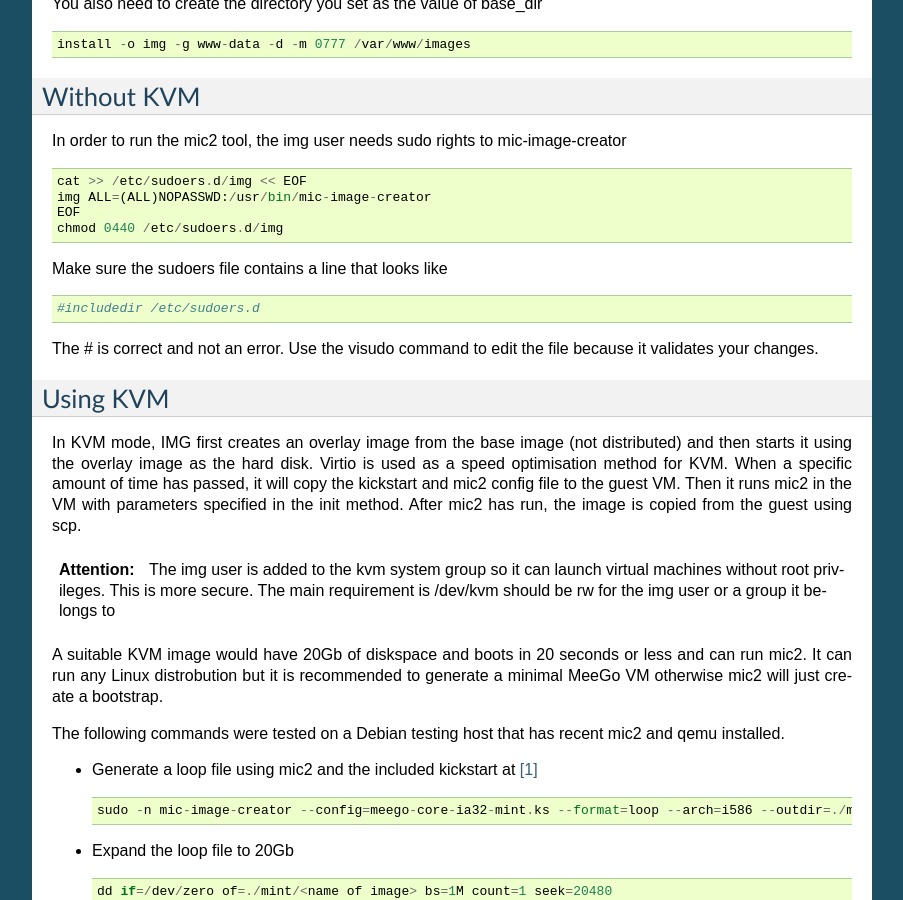
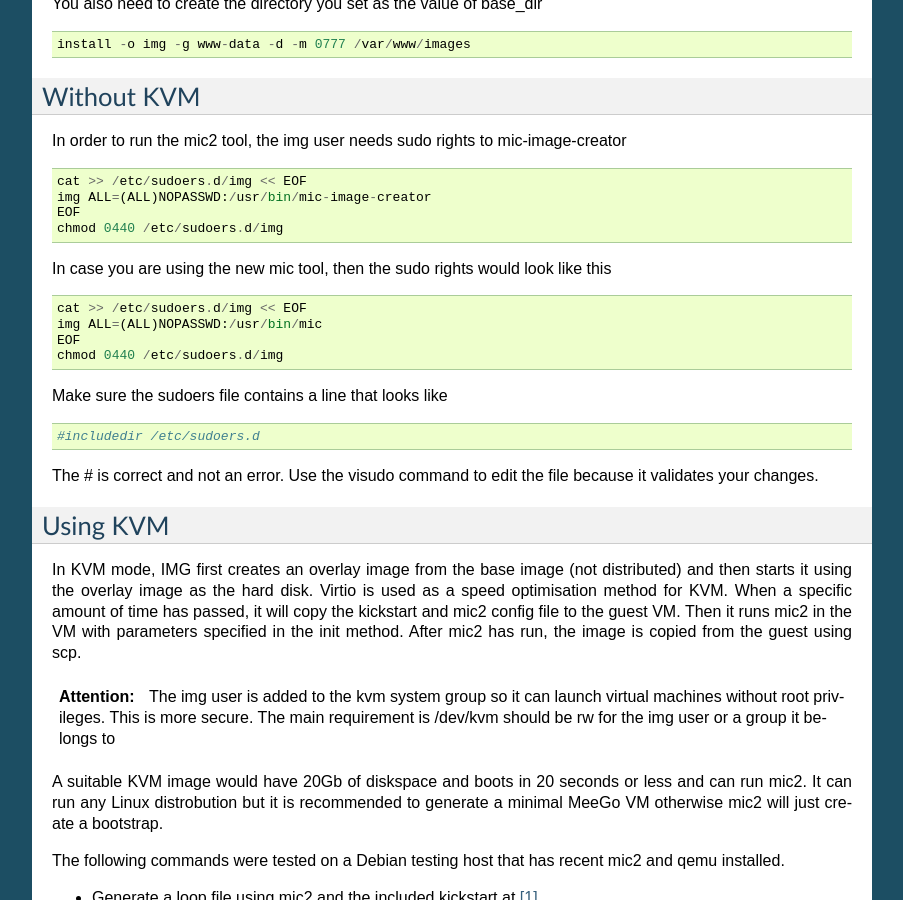
Before and after one commit to MeeGoIntegration/imager, a Sphinx documentation site: the page built from docs/configuration/build_image-conf.rst, in a window 1280 px wide and 900 px high, scrolled down 1218 px. Shown: the whole window, without its empty margins (198-1101 px from the left). Built offline with Sphinx 7.4.7, drawn with Linux system fonts in a browser that asks for light colours.

```diff
--- a/docs/configuration/build_image-conf.rst
+++ b/docs/configuration/build_image-conf.rst
@@ -33,6 +33,14 @@
 
  cat >> /etc/sudoers.d/img << EOF
  img ALL=(ALL)NOPASSWD:/usr/bin/mic-image-creator
+ EOF
+ chmod 0440 /etc/sudoers.d/img
+
+In case you are using the new mic tool, then the sudo rights would look like
+this ::
+
+ cat >> /etc/sudoers.d/img << EOF
+ img ALL=(ALL)NOPASSWD:/usr/bin/mic
  EOF
  chmod 0440 /etc/sudoers.d/img
 
```
Also changed, not shown: 1 other file.
